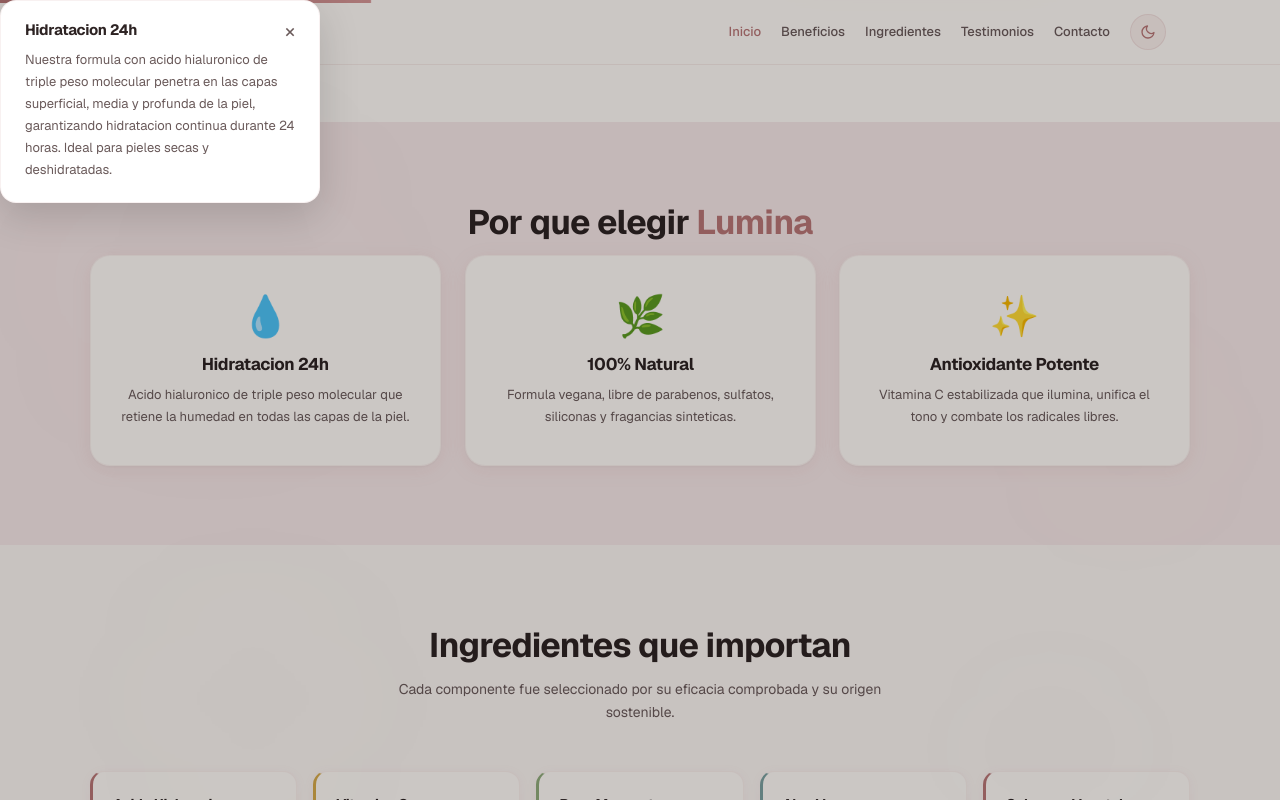
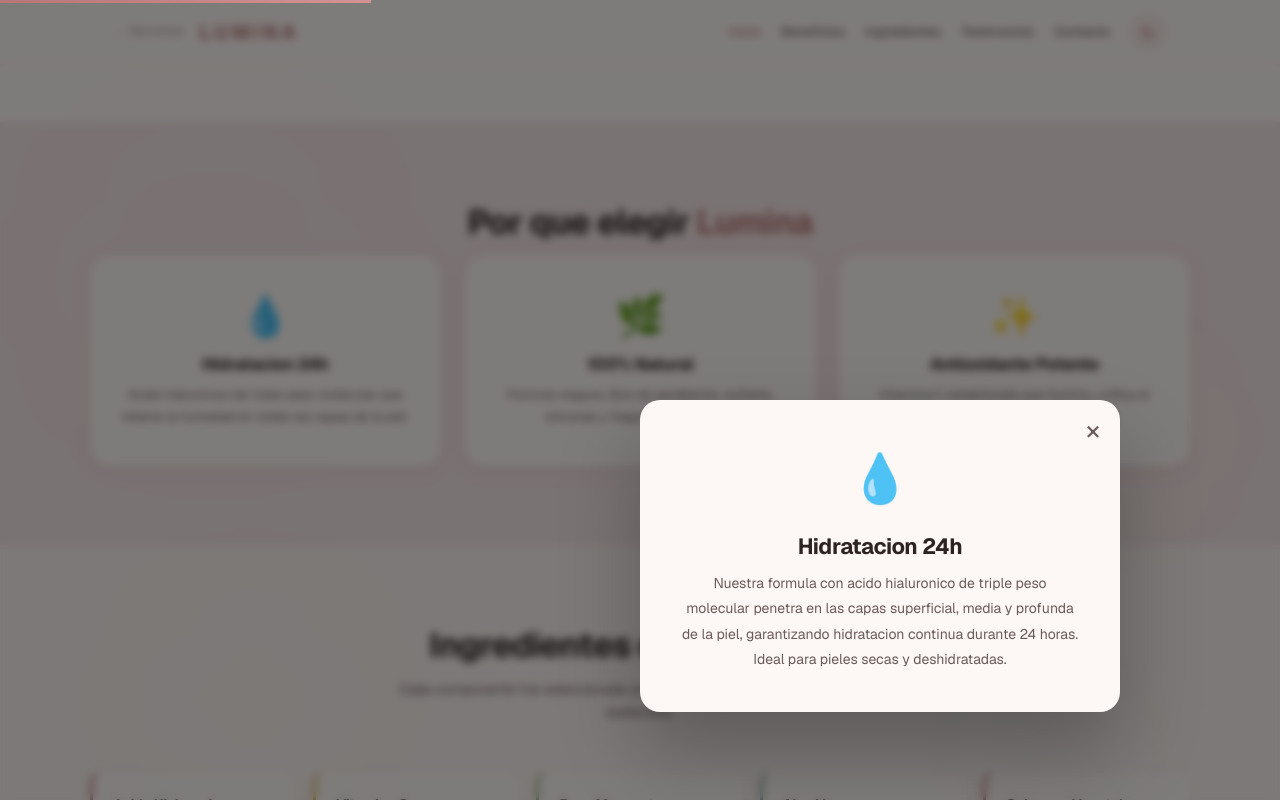
Before and after one commit to GalvanAlexis/bladoPC, a Next.js app: page /ejemplos/landing in a window 1280 px wide. Both pictures are taken after a click on the button 265 px from the left and 1078 px from the top of the page. Shown: the part 678-1478 px from the top of the page. Built offline with nearby package versions, Linux system fonts and the light colour scheme.

Commit message:
feat: reemplazar popovers HTML por modales centrados con AnimatePresence ISS-077

```diff
--- a/src/app/ejemplos/landing/components/Beneficios.tsx
+++ b/src/app/ejemplos/landing/components/Beneficios.tsx
@@ -1,4 +1,7 @@
 'use client';
+
+import { useState } from 'react';
+import { motion, AnimatePresence } from 'framer-motion';
 
 const BENEFITS = [
   {
@@ -22,6 +25,8 @@ const BENEFITS = [
 ];
 
 export default function Beneficios() {
+  const [selected, setSelected] = useState<string | null>(null);
+
   return (
     <section id="beneficios" className="lum-section lum-beneficios">
       <div className="lum-container">
@@ -36,34 +41,75 @@ export default function Beneficios() {
               style={{ ['--card-delay' as string]: `${i * 0.15}s` }}
             >
               <button
-                popoverTarget={`pop-${b.title.toLowerCase().replace(/\s+/g, '-')}`}
-                popoverTargetAction="toggle"
+                onClick={() => setSelected(b.title)}
                 className="lum-card-btn"
               >
                 <div className="lum-card-icon">{b.icon}</div>
                 <h3 className="lum-card-title">{b.title}</h3>
                 <p className="lum-card-desc">{b.desc}</p>
               </button>
-              <div
-                id={`pop-${b.title.toLowerCase().replace(/\s+/g, '-')}`}
-                popover="auto"
-                className="lum-popover"
-              >
-                <button
-                  popoverTarget={`pop-${b.title.toLowerCase().replace(/\s+/g, '-')}`}
-                  popoverTargetAction="hide"
-                  className="lum-popover-close"
-                  aria-label="Cerrar"
-                >
-                  &times;
-                </button>
-                <h3 className="lum-popover-title">{b.title}</h3>
-                <p className="lum-popover-text">{b.detail}</p>
-              </div>
             </div>
           ))}
         </div>
       </div>
+
+      <AnimatePresence>
+        {selected && (
+          <>
+            <motion.div
+              key="ben-backdrop"
+              initial={{ opacity: 0 }}
+              animate={{ opacity: 1 }}
+              exit={{ opacity: 0 }}
+              onClick={() => setSelected(null)}
+              style={{
+                position: 'fixed', inset: 0, zIndex: 150,
+                background: 'rgba(0,0,0,0.5)', backdropFilter: 'blur(4px)',
+              }}
+            />
+            {(() => {
+              const b = BENEFITS.find(x => x.title === selected);
+              if (!b) return null;
+              return (
+                <motion.article
+                  key="ben-modal"
+                  initial={{ opacity: 0, scale: 0.85, y: 20 }}
+                  animate={{ opacity: 1, scale: 1, y: 0 }}
+                  exit={{ opacity: 0, scale: 0.85, y: 20 }}
+                  transition={{ type: 'spring', stiffness: 350, damping: 30 }}
+                  style={{
+                    position: 'fixed', top: '50%', left: '50%',
+                    transform: 'translate(-50%, -50%)',
+                    zIndex: 151,
+                    width: 'min(92vw, 480px)',
+                    background: 'var(--lum-bg)',
+                    borderRadius: 20,
+                    padding: 40,
+                    boxShadow: '0 40px 80px rgba(0,0,0,0.25)',
+                    color: 'var(--lum-text)',
+                    textAlign: 'center',
+                  }}
+                >
+                  <button
+                    onClick={() => setSelected(null)}
+                    style={{
+                      position: 'absolute', top: 16, right: 20,
+                      background: 'none', border: 'none', fontSize: 28,
+                      color: 'var(--lum-muted)', cursor: 'pointer', lineHeight: 1,
+                    }}
+                  >
+                    &times;
+                  </button>
+                  <div style={{ fontSize: 48, marginBottom: 16 }}>{b.icon}</div>
+                  <h3 style={{ fontSize: 22, fontWeight: 700, margin: '0 0 12px' }}>{b.title}</h3>
+                  <p style={{ fontSize: 14, lineHeight: 1.8, color: 'var(--lum-muted)', margin: 0 }}>{b.detail}</p>
+                </motion.article>
+              );
+            })()}
+          </>
+        )}
+      </AnimatePresence>
+
       <style>{`
         .lum-card-reveal {
           view-timeline-name: --card;
--- a/src/app/ejemplos/landing/components/Ingredientes.tsx
+++ b/src/app/ejemplos/landing/components/Ingredientes.tsx
@@ -1,6 +1,7 @@
 'use client';
 
-import { motion } from 'framer-motion';
+import { useState } from 'react';
+import { motion, AnimatePresence } from 'framer-motion';
 
 const INGREDIENTS = [
   { name: 'Acido Hialuronico', desc: 'Hidratacion profunda y relleno de arrugas', detail: 'El acido hialuronico de triple peso molecular hidrata desde la superficie hasta las capas mas profundas de la piel, reduciendo visiblemente las lineas de expresion y aportando volumen natural.', color: '#b87676', potency: 95 },
@@ -12,6 +13,8 @@ const INGREDIENTS = [
 ];
 
 export default function Ingredientes() {
+  const [selected, setSelected] = useState<string | null>(null);
+
   return (
     <section id="ingredientes" className="lum-section lum-ingredientes">
       <div className="lum-container">
@@ -23,8 +26,7 @@ export default function Ingredientes() {
           {INGREDIENTS.map((ing, i) => (
             <div key={ing.name} className="lum-ing-card" style={{ borderLeftColor: ing.color }}>
               <button
-                popoverTarget={`pop-ing-${ing.name.toLowerCase().replace(/\s+/g, '-')}`}
-                popoverTargetAction="toggle"
+                onClick={() => setSelected(ing.name)}
                 className="lum-ing-btn"
               >
                 <h3 className="lum-ing-name">{ing.name}</h3>
@@ -63,26 +65,83 @@ export default function Ingredientes() {
                   {ing.potency}%
                 </span>
               </button>
-              <div
-                id={`pop-ing-${ing.name.toLowerCase().replace(/\s+/g, '-')}`}
-                popover="auto"
-                className="lum-popover"
-              >
-                <button
-                  popoverTarget={`pop-ing-${ing.name.toLowerCase().replace(/\s+/g, '-')}`}
-                  popoverTargetAction="hide"
-                  className="lum-popover-close"
-                  aria-label="Cerrar"
-                >
-                  &times;
-                </button>
-                <h3 className="lum-popover-title" style={{ color: ing.color }}>{ing.name}</h3>
-                <p className="lum-popover-text">{ing.detail}</p>
-              </div>
             </div>
           ))}
         </div>
       </div>
+
+      <AnimatePresence>
+        {selected && (
+          <>
+            <motion.div
+              key="ing-backdrop"
+              initial={{ opacity: 0 }}
+              animate={{ opacity: 1 }}
+              exit={{ opacity: 0 }}
+              onClick={() => setSelected(null)}
+              style={{
+                position: 'fixed', inset: 0, zIndex: 150,
+                background: 'rgba(0,0,0,0.5)', backdropFilter: 'blur(4px)',
+              }}
+            />
+            {(() => {
+              const ing = INGREDIENTS.find(x => x.name === selected);
+              if (!ing) return null;
+              return (
+                <motion.article
+                  key="ing-modal"
+                  initial={{ opacity: 0, scale: 0.85, y: 20 }}
+                  animate={{ opacity: 1, scale: 1, y: 0 }}
+                  exit={{ opacity: 0, scale: 0.85, y: 20 }}
+                  transition={{ type: 'spring', stiffness: 350, damping: 30 }}
+                  style={{
+                    position: 'fixed', top: '50%', left: '50%',
+                    transform: 'translate(-50%, -50%)',
+                    zIndex: 151,
+                    width: 'min(92vw, 480px)',
+                    background: 'var(--lum-bg)',
+                    borderRadius: 20,
+                    padding: 40,
+                    boxShadow: '0 40px 80px rgba(0,0,0,0.25)',
+                    color: 'var(--lum-text)',
+                    textAlign: 'center',
+                  }}
+                >
+                  <button
+                    onClick={() => setSelected(null)}
+                    style={{
+                      position: 'absolute', top: 16, right: 20,
+                      background: 'none', border: 'none', fontSize: 28,
+                      color: 'var(--lum-muted)', cursor: 'pointer', lineHeight: 1,
+                    }}
+                  >
+                    &times;
+                  </button>
+                  <div
+                    style={{
+                      width: 56, height: 56, borderRadius: '50%',
+                      background: `${ing.color}20`,
+                      margin: '0 auto 16px',
+                      display: 'flex', alignItems: 'center', justifyContent: 'center',
+                    }}
+                  >
+                    <span style={{ color: ing.color, fontSize: 22, fontWeight: 700 }}>{ing.potency}%</span>
+                  </div>
+                  <h3 style={{ fontSize: 22, fontWeight: 700, margin: '0 0 8px', color: ing.color }}>{ing.name}</h3>
+                  <div
+                    style={{
+                      height: 4, borderRadius: 2, margin: '0 auto 16px',
+                      maxWidth: 200,
+                      background: `linear-gradient(90deg, ${ing.color}, ${ing.color}44)`,
+                    }}
+                  />
+                  <p style={{ fontSize: 14, lineHeight: 1.8, color: 'var(--lum-muted)', margin: 0 }}>{ing.detail}</p>
+                </motion.article>
+              );
+            })()}
+          </>
+        )}
+      </AnimatePresence>
     </section>
   );
 }
```
